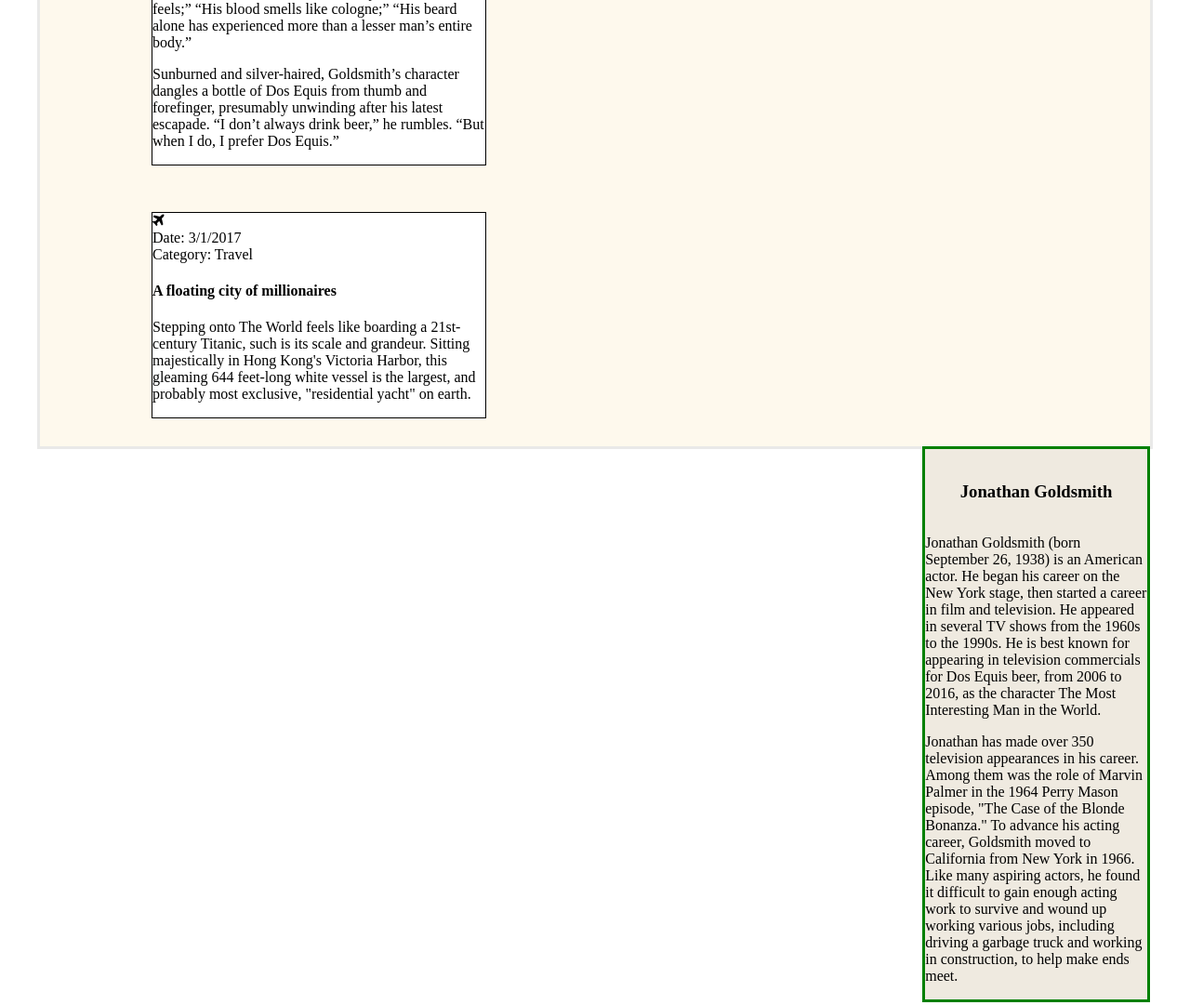
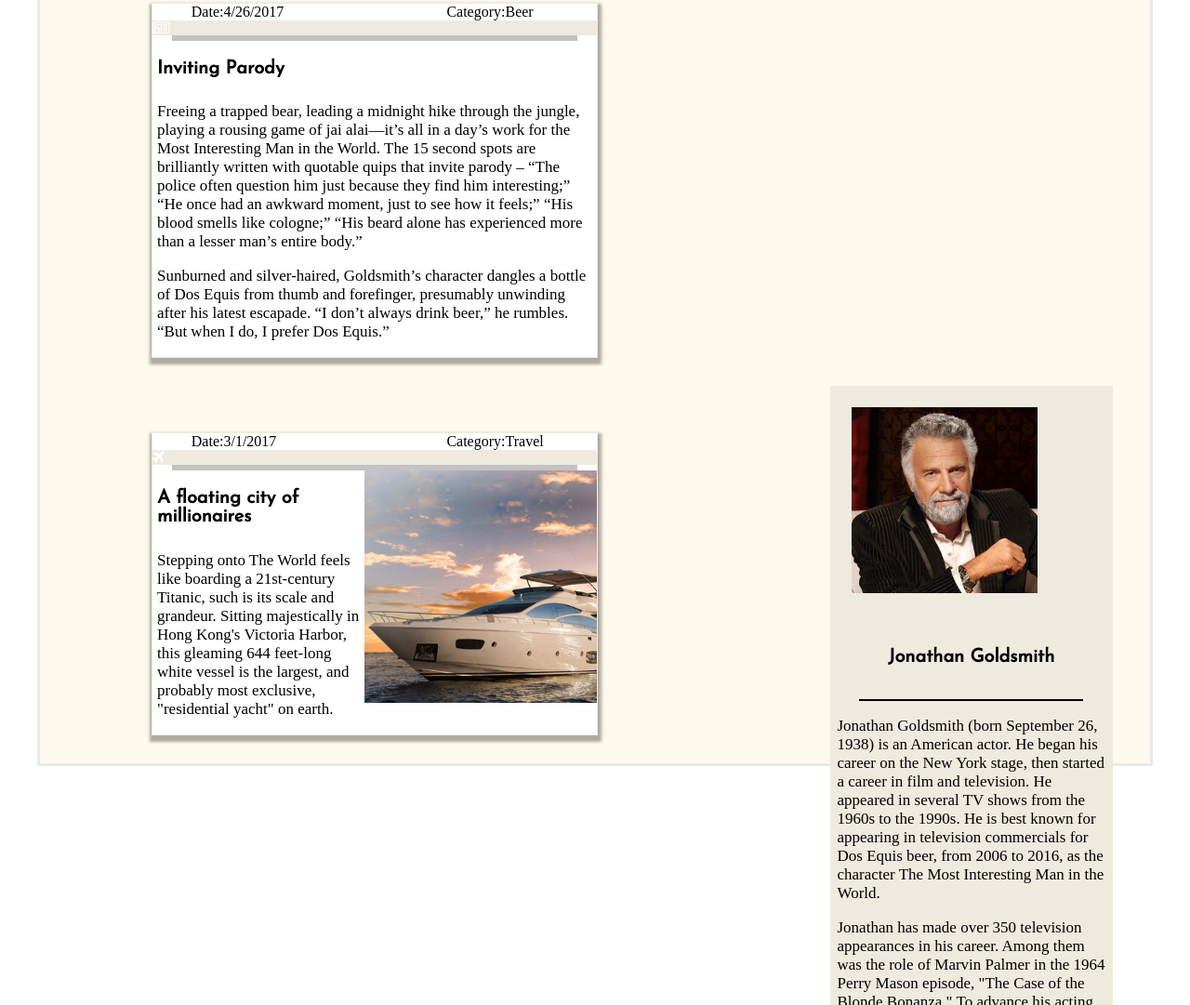
Before and after one commit to rtwitty72/1.5---I-Beer, a plain HTML site: page index.html in a window 1280 px wide. Shown: the part 1513-2594 px from the top of the page at 93% size. Drawn offline with Linux system fonts and the light colour scheme.

Commit message:
second submittal

```diff
--- a/css/main.css
+++ b/css/main.css
@@ -81,65 +81,140 @@ z-index: 3;
 }
 
 
+div{
+  display: inline-block;
+  flex-wrap: wrap;
+  text-align:;
+  background-color: #FFFFFF;
+  margin-bottom: px;
+  width: 100%;
+  position: ;
+  z-index: 4;
+}
 
-.container.blog-row{
-  text-align: center;
-  background-color: pink;
-  border: #EAEAEA solid;
-  margin: 60px;
-  width: 40%;
-  position: relative;
-  z-index: 4;
+.blog-img{
+  border-color: #C3C3C3;
+  border-style: solid;
+  width: 90%;
+  display: flex;
+  z-index: 1;
 }
 
 .item{
   border-style: solid;
-  border-color: black;
+  border-color: #EFEADF;
   border-width: thin;
   border-spacing: 1px;
-  width: 30%;
+  width: 40%;
   height: auto;
   margin-top: 50px;
   margin-bottom: 30px;
   margin-left: 120px;
   background-color: #FFFFFF;
+  box-shadow: 1px 4px 3px 3px #AFABA2;
+  z-index: 2;
+}
+
+.icon-wrapper{
+  display: flex;
+  color: #FFFFFF;
+  background-color: #EFEADF;
+  position: relative;
+  align-content: center;
+  z-index: 3;
+}
+
+.meta{
+  display: flex;
+  align-content: center;
+  justify-content: space-around;
+}
+
+.date{
+  width: 40%;
+  display: flex;
+  float: left;
+  z-index: 2;
+}
+
+.category{
+  width: 25%;
+  display: flex;
+  float: right;
+  z-index: 2;
+}
+
+#dino{
+  background-image: url('../img/dino.jpg');
+  background-repeat: no-repeat;
+  background-size: contain;
+  float: right;
+  height: 250px;
+  width: 250px;
+}
+
+#xx{
+  background-image: url('../img/xx.png');
+  background-repeat: no-repeat;
+  background-size: contain;
+  float: right;
+  height: 250px;
+  width: 250px;
+}
+
+#yacht{
+  background-image: url('../img/yhact.jpg');
+  background-repeat: no-repeat;
+  background-size: contain;
+  float: right;
+  height: 250px;
+  width: 250px;
+}
+
+.entry-title{
+  font-family: 'josefin sans';
+  font-size: 20px;
+  font-style: normal;
+  font-weight: bold;
+  margin-top: 20px;
+  margin-left: 5px;
+}
+
+.primary-txt{
+  margin-left: 5px;
+  font-size: 17px;
+}
+
+aside{
+  border: solid #EFEADF;
+  background-color: #EFEADF;
+  position: relative;
+  float: right;
+  margin-right: 40px;
+  width: 25%;
+  z-index: 3;
 
 }
 
-.icon-wrapper{
-  float: center;
-}
-
-.blog-img{
-  float: right;
-}
-
-aside{
-  border: solid green;
-  background-color: #EFEAE0;
-  position: relative;
-  float: right;
-  width: 20%;
-  height: auto;
+.author{
+  background-image: url('../img/author.jpeg');
+  background-size: cover;
+  background-position: center;
+  background-repeat: round;
+  height: 200px;
+  width: 200px;
+  margin: 20px;
+  z-index: 4;
 
 }
-
-aside div .auth-pic{
-  background-image: url('../img/author.jpeg');
-  background-position: center; top;
-  background-repeat: round;
-  position: relative;
-  height: auto;
-  top: 25px;
-  background: #CAC6BE;
-
-}
-
-.auth-pic{
-
+hr{
+  border-style: solid;
+  width: 80%;
 }
 
 .aside-heading{
+font-family: 'josefin sans';
+font-size: 20px;
 margin: 35px;
 text-align: center;
 font-weight: bold;
--- a/index.html
+++ b/index.html
@@ -32,29 +32,31 @@
     </section>
   </header>
   <main>
-    <div class="blog-row">
+
       <div class="item">
-        <div class="icon-wrapper">
-          <i aria-hidden="true" class="fa fa-flask"></i>
-        </div>
       <div class="meta">
       <div class="date">
-            <span>Date:</span> <span>5/17/2017</span>
+        <span>Date:</span>
+        <span>5/17/2017</span>
       </div>
           <div class="category">
               <span>Category:</span> <span>science</span>
         </div>
+        <div class="icon-wrapper">
+          <i aria-hidden="true" class="fa fa-flask"></i>
       </div>
+        <div class="blog-img"></div>
+      </div>
+
+        <a href="#" id="dino"></a>
           <h4 class="entry-title">Freaky 'dragon' dinosaur</h4>
-        <div class="blog-img" id="dino"></div>
-        <p class="primary-txt">While excavating for oil in Alberta in March 2011, miner Shawn Funk spotted something
-        unusual. What he found that day turned out to be one of the most stunning and important fossils unearthed in
+
+          <p class="primary-txt">While excavating for oil in Alberta in March 2011, miner Shawn Funk spotted something unusual. What he found that day turned out to be one of the most stunning and important fossils unearthed in
           decades.</p>
         </div>
+
       <div class="item">
-        <div class="icon-wrapper">
-          <i aria-hidden="true" class="fa fa-newspaper-o"></i>
-        </div>
+
         <div class="meta">
           <div class="date">
             <span>Date:</span> 4/21/2017
@@ -62,9 +64,13 @@
           <div class="category">
             <span>Category:</span> <span>Beer</span>
           </div>
+          <div class="icon-wrapper">
+            <i aria-hidden="true" class="fa fa-newspaper-o"></i>
           </div>
+          <div class="blog-img"></div>
+        </div>
+        <a href="#" id="xx"></a>
         <h4 class="entry-title">Dos X X</h4>
-        <div class="blog-img" id="xx"></div>
         <p class="primary-txt">Dos Equis is a lager that was originally brewed by the German-born Mexican brewer
         Wilhelm Hasse in 1897. The brand was named “Siglo XX” (“20th century”) to commemorate the arrival of the new
         century, and the bottles were marked with the Roman numerals “XX”, or “Dos Equis” (two Xs).</p>
@@ -73,9 +79,6 @@
         the United States in 1973.</p>
       </div>
       <div class="item">
-        <div class="icon-wrapper">
-          <i aria-hidden="true" class="fa fa-newspaper-o"></i>
-        </div>
           <div class="meta">
           <div class="date">
             <span>Date:</span> 4/26/2017
@@ -83,6 +86,10 @@
           <div class="category">
             <span>Category:</span> <span>Beer</span>
             </div>
+            <div class="icon-wrapper">
+              <i aria-hidden="true" class="fa fa-newspaper-o"></i>
+            </div>
+            <div class="blog-img"></div>
           </div>
         <h4 class="entry-title">Inviting Parody</h4>
         <p class="primary-txt">Freeing a trapped bear, leading a midnight hike through the jungle, playing a rousing
@@ -95,9 +102,7 @@
         “But when I do, I prefer Dos Equis.”</p>
       </div>
       <div class="item">
-        <div class="icon-wrapper">
-          <i aria-hidden="true" class="fa fa-plane"></i>
-        </div>
+
         <div class="meta">
           <div class="date">
             <span>Date:</span> <span>3/1/2017</span>
@@ -105,17 +110,26 @@
           <div class="category">
             <span>Category:</span> <span>Travel</span>
           </div>
+          <div class="icon-wrapper">
+            <i aria-hidden="true" class="fa fa-plane"></i>
           </div>
+          <div class="blog-img"></div>
+        </div>
+        <a href="#" id="yacht"></a>
         <h4 class="entry-title">A floating city of millionaires</h4>
-        <div class="blog-img" id="yhact-img"></div>
+
         <p class="primary-txt">Stepping onto The World feels like boarding a 21st-century Titanic, such is its scale
         and grandeur. Sitting majestically in Hong Kong's Victoria Harbor, this gleaming 644 feet-long white vessel is
         the largest, and probably most exclusive, "residential yacht" on earth.</p>
       </div>
+
+    <aside>
+      <div class="author">
+
+       <a href="#" id="author-pic"></a>
      </div>
-    <aside>
-      <div class="auth-pic"></div>
       <h3 class="aside-heading">Jonathan Goldsmith</h3>
+      <hr>
       <p class="primary-txt" id="bio">Jonathan Goldsmith (born September 26, 1938) is an American actor. He began his
       career on the New York stage, then started a career in film and television. He appeared in several TV shows from
       the 1960s to the 1990s. He is best known for appearing in television commercials for Dos Equis beer, from 2006 to
@@ -125,6 +139,7 @@
       Goldsmith moved to California from New York in 1966. Like many aspiring actors, he found it difficult to gain
       enough acting work to survive and wound up working various jobs, including driving a garbage truck and working in
       construction, to help make ends meet.</p>
+    </section>
     </aside>
   </main>
   <footer>
```
Lines whose indentation alone changed are shown as unchanged.
